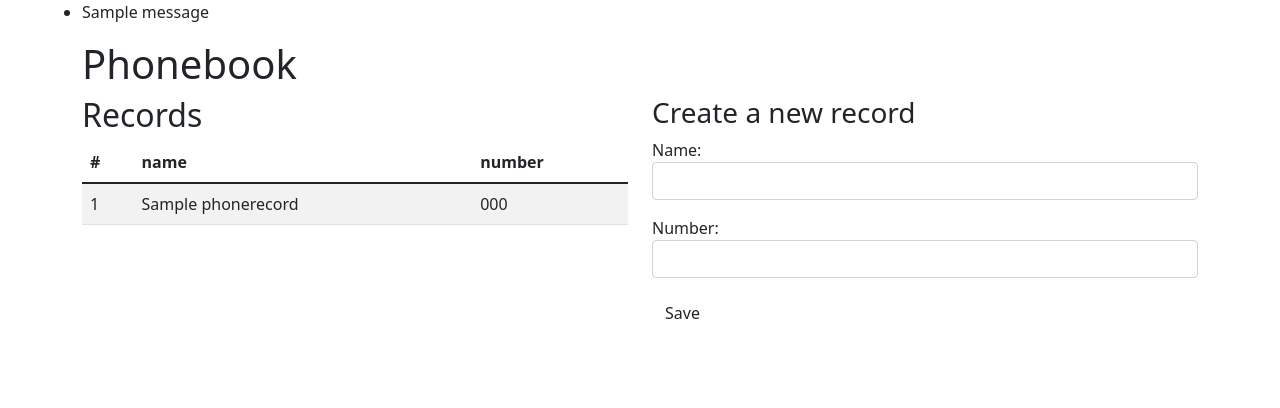
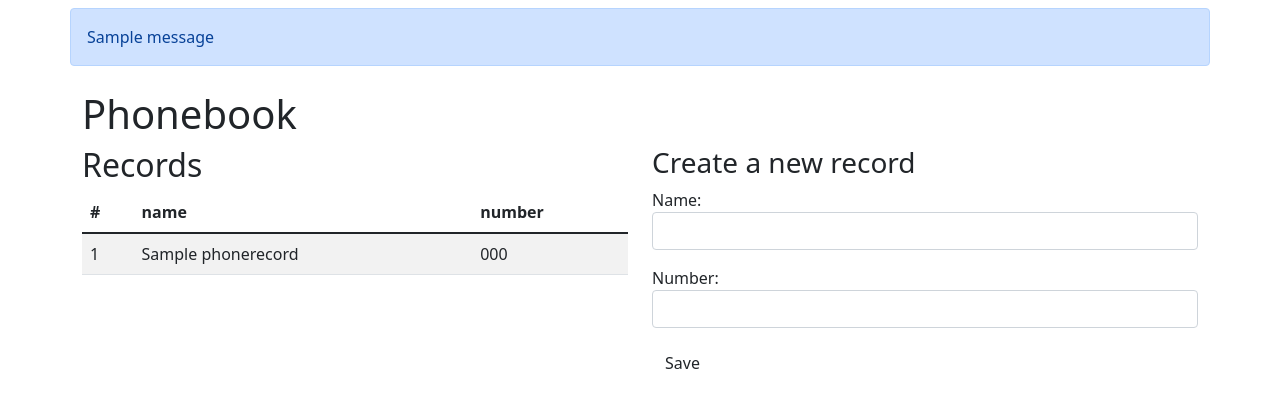
Before and after one commit to sir-ragna/django-phonebook, a Django app: page / in a window 1280 px wide. Shown: the top 408 px of the page. Run offline with Django 3.2, Linux system fonts and the light colour scheme; tables that the repository leaves empty hold one stand-in row (values such as "Sample post"); one stand-in notice (Sample message) is shown.

Commit message:
boostrap styling for user feedback

```diff
--- a/tutorial1/phonebook/templates/base.html.j2
+++ b/tutorial1/phonebook/templates/base.html.j2
@@ -20,13 +20,13 @@
 
 
 <div class="container">
-    <div class="row">
+    <div class="row my-2">
         {% if messages %}
-            <ul class="messages">
-                {% for message in messages %}
-                <li {% if message.tags %} class="{{ message.tags }}"{% endif %}>{{ message }}</li>
-                {% endfor %}
-            </ul>
+            {% for message in messages %}
+            <div class="alert alert-primary {% if message.tags %}{{ message.tags }}{% endif %}" role="alert">
+                {{ message }}
+            </div>
+            {% endfor %}
         {% endif %}
     </div>
     {% block content %}
```
